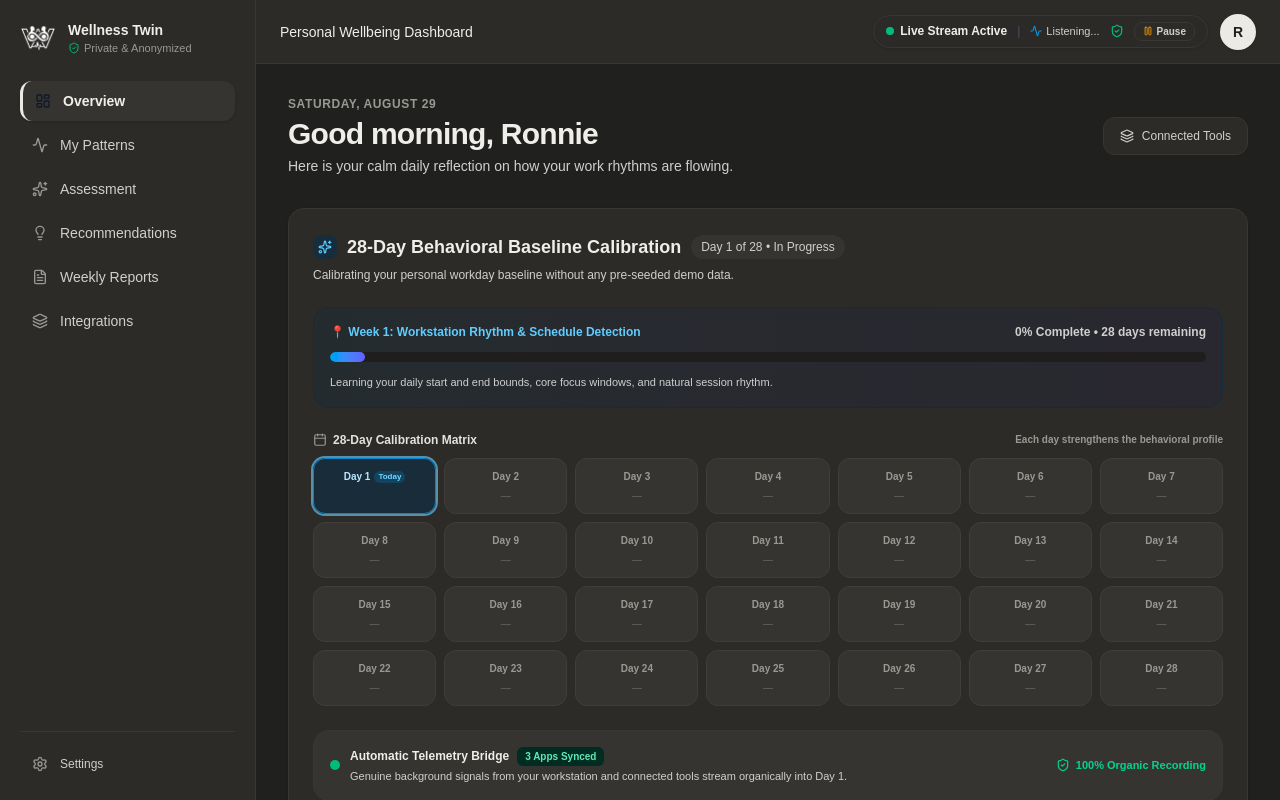
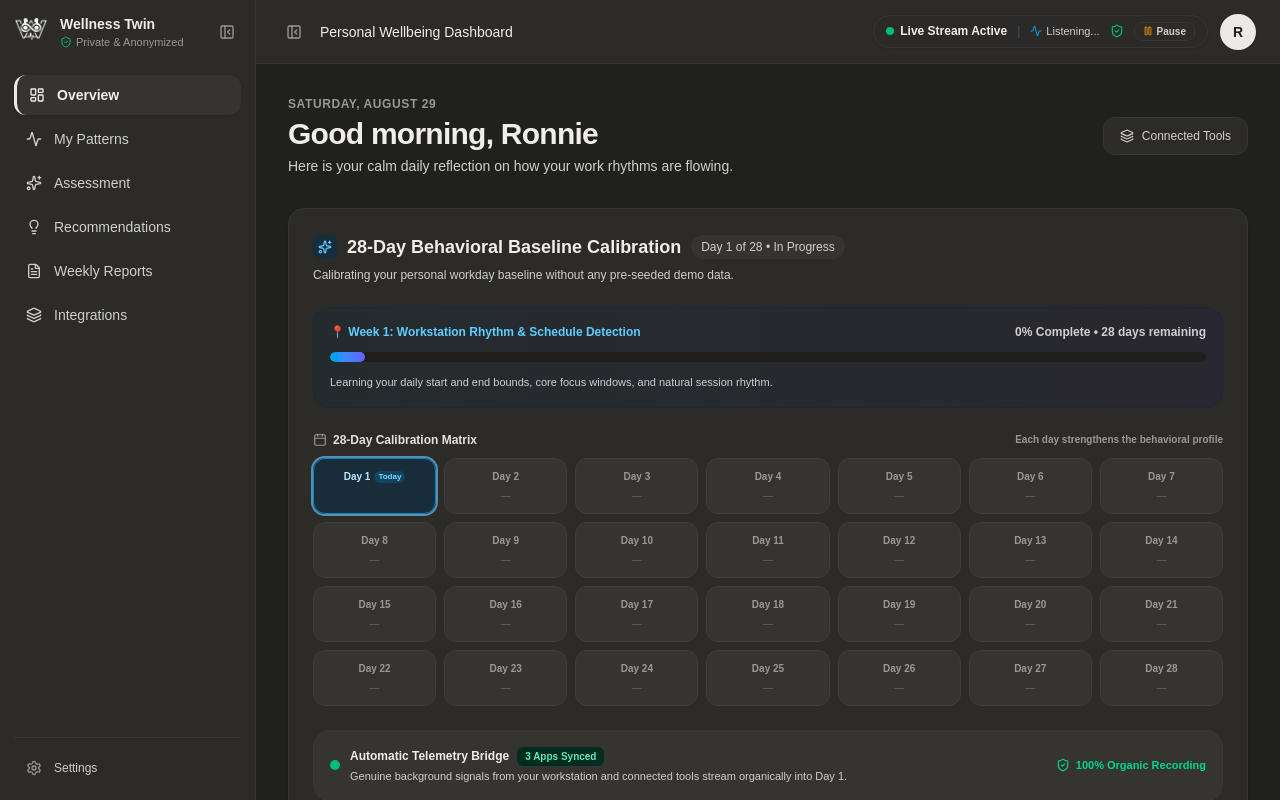
Before and after one commit to ronnielmharlssb-dot/ai-wellness-twin, a Next.js app: page /dashboard in a window 1280 px wide. Shown: the top 800 px of the page. Built offline with nearby package versions, Linux system fonts and the light colour scheme.

Commit message:
feat: make navigation sidebars collapsible and shrinkable with persistence

```diff
--- a/src/app/dashboard/DashboardNav.tsx
+++ b/src/app/dashboard/DashboardNav.tsx
@@ -11,87 +11,73 @@ import {
   Layers,
 } from "lucide-react";
 
-export default function DashboardNav() {
+interface DashboardNavProps {
+  collapsed?: boolean;
+}
+
+const navItems = [
+  {
+    href: "/dashboard",
+    label: "Overview",
+    icon: LayoutDashboard,
+  },
+  {
+    href: "/dashboard/patterns",
+    label: "My Patterns",
+    icon: Activity,
+  },
+  {
+    href: "/dashboard/assessment",
+    label: "Assessment",
+    icon: Sparkles,
+  },
+  {
+    href: "/dashboard/recommendations",
+    label: "Recommendations",
+    icon: Lightbulb,
+  },
+  {
+    href: "/dashboard/reports",
+    label: "Weekly Reports",
+    icon: FileText,
+  },
+  {
+    href: "/dashboard/integrations",
+    label: "Integrations",
+    icon: Layers,
+  },
+];
+
+export default function DashboardNav({ collapsed = false }: DashboardNavProps) {
   const pathname = usePathname();
 
   return (
     <nav aria-label="Dashboard navigation" className="space-y-1">
-      <NavItem
-        href="/dashboard"
-        active={pathname === "/dashboard"}
-        icon={<LayoutDashboard className="h-4 w-4 shrink-0 transition-transform duration-200" />}
-      >
-        Overview
-      </NavItem>
+      {navItems.map((item) => {
+        const Icon = item.icon;
+        const active = pathname === item.href;
 
-      <NavItem
-        href="/dashboard/patterns"
-        active={pathname === "/dashboard/patterns"}
-        icon={<Activity className="h-4 w-4 shrink-0 transition-transform duration-200" />}
-      >
-        My Patterns
-      </NavItem>
-
-      <NavItem
-        href="/dashboard/assessment"
-        active={pathname === "/dashboard/assessment"}
-        icon={<Sparkles className="h-4 w-4 shrink-0 transition-transform duration-200" />}
-      >
-        Assessment
-      </NavItem>
-
-      <NavItem
-        href="/dashboard/recommendations"
-        active={pathname === "/dashboard/recommendations"}
-        icon={<Lightbulb className="h-4 w-4 shrink-0 transition-transform duration-200" />}
-      >
-        Recommendations
-      </NavItem>
-
-      <NavItem
-        href="/dashboard/reports"
-        active={pathname === "/dashboard/reports"}
-        icon={<FileText className="h-4 w-4 shrink-0 transition-transform duration-200" />}
-      >
-        Weekly Reports
-      </NavItem>
-
-      <NavItem
-        href="/dashboard/integrations"
-        active={pathname === "/dashboard/integrations"}
-        icon={<Layers className="h-4 w-4 shrink-0 transition-transform duration-200" />}
-      >
-        Integrations
-      </NavItem>
-    </nav>
-  );
-}
-
-function NavItem({
-  href,
-  children,
-  icon,
-  active = false,
-}: {
-  href: string;
-  children: React.ReactNode;
-  icon: React.ReactNode;
-  active?: boolean;
-}) {
         return (
           <Link
-      href={href}
+            key={item.href}
+            href={item.href}
+            title={collapsed ? item.label : undefined}
             aria-current={active ? "page" : undefined}
-      className={`flex items-center gap-3 rounded-xl px-3 py-2.5 text-sm font-medium transition-all duration-200 ease-out ${
+            className={`flex items-center rounded-xl text-sm font-medium transition-all duration-200 ease-out ${
+              collapsed
+                ? "h-11 w-11 justify-center mx-auto"
+                : "gap-3 px-3 py-2.5"
+            } ${
               active
                 ? "bg-slate-900 text-white font-semibold shadow-sm dark:bg-white dark:text-slate-900"
                 : "text-slate-600 hover:bg-slate-100 hover:text-slate-900 dark:text-[#cfcfce] dark:hover:bg-[#353430] dark:hover:text-white"
             }`}
           >
-      <span className={active ? "text-white dark:text-slate-900" : "text-slate-400 dark:text-[#9a9893]"}>
-        {icon}
-      </span>
-      <span>{children}</span>
+            <Icon className="h-4 w-4 shrink-0 transition-transform duration-200" />
+            {!collapsed && <span className="truncate">{item.label}</span>}
           </Link>
         );
+      })}
+    </nav>
+  );
 }
--- a/src/app/dashboard/layout.tsx
+++ b/src/app/dashboard/layout.tsx
@@ -8,8 +8,11 @@ import MobileNav from "./MobileNav";
 import { UserHeaderButton } from "@/components/ui/user-header-button";
 import { LiveTelemetryIndicator } from "@/components/ui/live-telemetry-indicator";
 import { WellnessTwinLogo } from "@/components/ui/wellness-twin-logo";
-import { Settings, ShieldCheck } from "lucide-react";
+import { Settings, ShieldCheck, PanelLeftClose, PanelLeftOpen } from "lucide-react";
 import { getLocalSessionUser } from "@/lib/supabase/auth";
+import { Button } from "@/components/ui/button";
+
+const SIDEBAR_COLLAPSED_KEY = "wellness-sidebar-collapsed";
 
 export default function DashboardLayout({
   children,
@@ -18,6 +21,7 @@ export default function DashboardLayout({
 }) {
   const router = useRouter();
   const [isAuthorized, setIsAuthorized] = useState<boolean | null>(null);
+  const [isCollapsed, setIsCollapsed] = useState(false);
 
   useEffect(() => {
     const user = getLocalSessionUser();
@@ -32,7 +36,29 @@ export default function DashboardLayout({
       return;
     }
     setIsAuthorized(true);
+
+    // Load saved collapsed state
+    try {
+      const saved = localStorage.getItem(SIDEBAR_COLLAPSED_KEY);
+      if (saved !== null) {
+        setIsCollapsed(saved === "true");
+      }
+    } catch {
+      // ignore
+    }
   }, [router]);
+
+  const toggleSidebar = () => {
+    setIsCollapsed((prev) => {
+      const next = !prev;
+      try {
+        localStorage.setItem(SIDEBAR_COLLAPSED_KEY, String(next));
+      } catch {
+        // ignore
+      }
+      return next;
+    });
+  };
 
   if (!isAuthorized) {
     return (
@@ -44,48 +70,104 @@ export default function DashboardLayout({
       </div>
     );
   }
+
   return (
     <div className="min-h-screen bg-[#f7f8fa] dark:bg-[#20201e] transition-colors duration-300">
       <div className="flex min-h-screen">
-        <aside className="hidden w-64 shrink-0 border-r border-slate-200 bg-white dark:border-[#383734] dark:bg-[#2c2b28] md:flex md:flex-col sticky top-0 h-screen overflow-y-auto transition-colors duration-300">
-          <div className="flex h-full flex-col justify-between p-5">
+        {/* Collapsible Desktop Sidebar */}
+        <aside
+          className={`hidden shrink-0 border-r border-slate-200 bg-white dark:border-[#383734] dark:bg-[#2c2b28] md:flex md:flex-col sticky top-0 h-screen overflow-y-auto transition-all duration-300 ease-in-out ${
+            isCollapsed ? "w-[72px]" : "w-64"
+          }`}
+        >
+          <div className="flex h-full flex-col justify-between p-3.5">
             <div>
-              <div className="mb-6">
-                <div className="flex items-center gap-3">
-                  <WellnessTwinLogo size={36} />
+              {/* Brand & Collapse Toggle */}
+              <div className="mb-6 flex items-center justify-between">
+                <div className={`flex items-center gap-3 overflow-hidden ${isCollapsed ? "justify-center w-full" : ""}`}>
+                  <Link href="/dashboard" className="shrink-0" title="Wellness Twin Dashboard">
+                    <WellnessTwinLogo size={34} />
+                  </Link>
 
-                  <div>
-                    <p className="text-sm font-bold text-slate-900 dark:text-white">
-                      Wellness Twin
-                    </p>
+                  {!isCollapsed && (
+                    <div className="min-w-0 transition-opacity duration-200">
+                      <p className="text-sm font-bold text-slate-900 dark:text-white truncate">
+                        Wellness Twin
+                      </p>
 
-                    <p className="flex items-center gap-1 text-[11px] text-slate-400 dark:text-[#9a9893]">
-                      <ShieldCheck className="h-3 w-3 text-emerald-500" />
-                      Private & Anonymized
-                    </p>
-                  </div>
+                      <p className="flex items-center gap-1 text-[11px] text-slate-400 dark:text-[#9a9893] truncate">
+                        <ShieldCheck className="h-3 w-3 text-emerald-500 shrink-0" />
+                        Private & Anonymized
+                      </p>
+                    </div>
+                  )}
                 </div>
+
+                {!isCollapsed && (
+                  <button
+                    type="button"
+                    onClick={toggleSidebar}
+                    title="Collapse sidebar"
+                    className="rounded-lg p-1.5 text-slate-400 hover:bg-slate-100 hover:text-slate-700 dark:hover:bg-[#383734] dark:hover:text-slate-200 transition-colors shrink-0"
+                  >
+                    <PanelLeftClose className="h-4 w-4" />
+                  </button>
+                )}
               </div>
 
-              <DashboardNav />
+              {/* Collapsed Expand Trigger Button */}
+              {isCollapsed && (
+                <div className="mb-4 flex justify-center">
+                  <button
+                    type="button"
+                    onClick={toggleSidebar}
+                    title="Expand sidebar"
+                    className="rounded-xl p-2 text-slate-400 hover:bg-slate-100 hover:text-slate-700 dark:hover:bg-[#383734] dark:hover:text-slate-200 transition-colors"
+                  >
+                    <PanelLeftOpen className="h-4 w-4" />
+                  </button>
+                </div>
+              )}
+
+              {/* Navigation Items */}
+              <DashboardNav collapsed={isCollapsed} />
             </div>
 
-            <div className="mt-auto border-t border-slate-100 pt-4 dark:border-[#383734] space-y-1">
+            {/* Bottom Settings Link */}
+            <div className="mt-auto border-t border-slate-100 pt-3 dark:border-[#383734]">
               <Link
                 href="/settings"
-                className="flex items-center gap-3 rounded-xl px-3 py-2 text-xs font-medium text-slate-500 transition hover:bg-slate-50 hover:text-slate-900 dark:text-[#a6a6a6] dark:hover:bg-[#353430] dark:hover:text-white"
+                title={isCollapsed ? "Settings" : undefined}
+                className={`flex items-center rounded-xl text-xs font-medium text-slate-500 transition hover:bg-slate-50 hover:text-slate-900 dark:text-[#a6a6a6] dark:hover:bg-[#353430] dark:hover:text-white ${
+                  isCollapsed ? "h-11 w-11 justify-center mx-auto" : "gap-3 px-3 py-2.5"
+                }`}
               >
-                <Settings className="h-4 w-4 text-slate-400 dark:text-[#9a9893]" />
-                <span>Settings</span>
+                <Settings className="h-4 w-4 text-slate-400 dark:text-[#9a9893] shrink-0" />
+                {!isCollapsed && <span>Settings</span>}
               </Link>
             </div>
           </div>
         </aside>
 
+        {/* Main Content Area */}
         <div className="min-w-0 flex-1">
           <header className="relative flex h-16 items-center justify-between border-b border-slate-200 bg-white px-4 sm:px-6 dark:border-[#383734] dark:bg-[#2c2b28] transition-colors duration-300">
             <div className="flex items-center gap-3">
               <MobileNav />
+
+              {/* Desktop Quick Toggle Icon in Top Header */}
+              <button
+                type="button"
+                onClick={toggleSidebar}
+                title={isCollapsed ? "Expand sidebar" : "Collapse sidebar"}
+                className="hidden md:flex items-center justify-center rounded-lg p-1.5 text-slate-400 hover:bg-slate-100 hover:text-slate-700 dark:hover:bg-[#383734] dark:hover:text-slate-200 transition-colors"
+              >
+                {isCollapsed ? (
+                  <PanelLeftOpen className="h-4 w-4 text-sky-600 dark:text-[#60cdff]" />
+                ) : (
+                  <PanelLeftClose className="h-4 w-4" />
+                )}
+              </button>
 
               <p className="text-sm font-medium text-slate-900 dark:text-white">
                 Personal Wellbeing Dashboard
--- a/src/app/hr/layout.tsx
+++ b/src/app/hr/layout.tsx
@@ -6,9 +6,11 @@ import { useRouter } from "next/navigation";
 import HRNav from "./HRNav";
 import { UserHeaderButton } from "@/components/ui/user-header-button";
 import { WellnessTwinLogo } from "@/components/ui/wellness-twin-logo";
-import { Settings, ShieldCheck, Building2 } from "lucide-react";
+import { Settings, ShieldCheck, Building2, PanelLeftClose, PanelLeftOpen } from "lucide-react";
 import { getOrganizations, type Organization } from "@/lib/organizations/organizationManager";
 import { getLocalSessionUser } from "@/lib/supabase/auth";
+
+const HR_SIDEBAR_COLLAPSED_KEY = "wellness-hr-sidebar-collapsed";
 
 export default function HRLayout({
   children,
@@ -18,6 +20,7 @@ export default function HRLayout({
   const router = useRouter();
   const [isAuthorized, setIsAuthorized] = useState<boolean | null>(null);
   const [activeOrg, setActiveOrg] = useState<Organization | null>(null);
+  const [isCollapsed, setIsCollapsed] = useState(false);
 
   useEffect(() => {
     const user = getLocalSessionUser();
@@ -36,7 +39,29 @@ export default function HRLayout({
     if (orgs.length > 0) {
       setActiveOrg(orgs[0]);
     }
+
+    // Load saved collapsed state
+    try {
+      const saved = localStorage.getItem(HR_SIDEBAR_COLLAPSED_KEY);
+      if (saved !== null) {
+        setIsCollapsed(saved === "true");
+      }
+    } catch {
+      // ignore
+    }
   }, [router]);
+
+  const toggleSidebar = () => {
+    setIsCollapsed((prev) => {
+      const next = !prev;
+      try {
+        localStorage.setItem(HR_SIDEBAR_COLLAPSED_KEY, String(next));
+      } catch {
+        // ignore
+      }
+      return next;
+    });
+  };
 
   if (!isAuthorized) {
     return (
@@ -52,29 +77,50 @@ export default function HRLayout({
   return (
     <div className="min-h-screen bg-[#f7f8fa] dark:bg-[#20201e] transition-colors duration-300">
       <div className="flex min-h-screen">
-        <aside className="hidden w-64 shrink-0 border-r border-slate-200 bg-white dark:border-[#383734] dark:bg-[#2c2b28] md:flex md:flex-col sticky top-0 h-screen overflow-y-auto transition-colors duration-300">
-          <div className="flex h-full flex-col justify-between p-5">
+        {/* Collapsible Desktop Sidebar */}
+        <aside
+          className={`hidden shrink-0 border-r border-slate-200 bg-white dark:border-[#383734] dark:bg-[#2c2b28] md:flex md:flex-col sticky top-0 h-screen overflow-y-auto transition-all duration-300 ease-in-out ${
+            isCollapsed ? "w-[72px]" : "w-64"
+          }`}
+        >
+          <div className="flex h-full flex-col justify-between p-3.5">
             <div>
               {/* Header Brand */}
-              <div className="mb-6">
-                <div className="flex items-center gap-3">
-                  <WellnessTwinLogo size={36} />
+              <div className="mb-6 flex items-center justify-between">
+                <div className={`flex items-center gap-3 overflow-hidden ${isCollapsed ? "justify-center w-full" : ""}`}>
+                  <Link href="/hr" className="shrink-0" title="HR Workforce Portal">
+                    <WellnessTwinLogo size={34} />
+                  </Link>
 
-                  <div>
-                    <p className="text-sm font-bold text-slate-900 dark:text-white">
+                  {!isCollapsed && (
+                    <div className="min-w-0 transition-opacity duration-200">
+                      <p className="text-sm font-bold text-slate-900 dark:text-white truncate">
                         Wellness Twin
                       </p>
 
-                    <p className="flex items-center gap-1 text-[11px] text-slate-400 dark:text-[#9a9893]">
-                      <ShieldCheck className="h-3 w-3 text-emerald-500" />
+                      <p className="flex items-center gap-1 text-[11px] text-slate-400 dark:text-[#9a9893] truncate">
+                        <ShieldCheck className="h-3 w-3 text-emerald-500 shrink-0" />
                         HR Workforce Portal
                       </p>
                     </div>
+                  )}
+                </div>
+
+                {!isCollapsed && (
+                  <button
+                    type="button"
+                    onClick={toggleSidebar}
+                    title="Collapse sidebar"
+                    className="rounded-lg p-1.5 text-slate-400 hover:bg-slate-100 hover:text-slate-700 dark:hover:bg-[#383734] dark:hover:text-slate-200 transition-colors shrink-0"
+                  >
+                    <PanelLeftClose className="h-4 w-4" />
+                  </button>
+                )}
               </div>
 
               {/* Verified Organization Tag */}
-                {activeOrg && (
-                  <div className="mt-3.5 flex items-center justify-between rounded-xl border border-emerald-100 bg-emerald-50/70 px-3 py-2 text-[11px] dark:border-emerald-950/60 dark:bg-emerald-950/30">
+              {!isCollapsed && activeOrg && (
+                <div className="mb-4 flex items-center justify-between rounded-xl border border-emerald-100 bg-emerald-50/70 px-3 py-2 text-[11px] dark:border-emerald-950/60 dark:bg-emerald-950/30">
                   <div className="flex items-center gap-1.5 min-w-0">
                     <Building2 className="h-3.5 w-3.5 text-emerald-700 dark:text-emerald-400 shrink-0" />
                     <span className="font-bold text-emerald-900 dark:text-emerald-300 truncate">
@@ -86,26 +132,58 @@ export default function HRLayout({
                   </span>
                 </div>
               )}
+
+              {/* Collapsed Expand Trigger Button */}
+              {isCollapsed && (
+                <div className="mb-4 flex justify-center">
+                  <button
+                    type="button"
+                    onClick={toggleSidebar}
+                    title="Expand sidebar"
+                    className="rounded-xl p-2 text-slate-400 hover:bg-slate-100 hover:text-slate-700 dark:hover:bg-[#383734] dark:hover:text-slate-200 transition-colors"
+                  >
+                    <PanelLeftOpen className="h-4 w-4" />
+                  </button>
+                </div>
+              )}
+
+              <HRNav collapsed={isCollapsed} />
             </div>
 
-              <HRNav />
-            </div>
-
-            <div className="mt-auto border-t border-slate-100 pt-4 dark:border-[#383734] space-y-1">
+            {/* Bottom Settings Link */}
+            <div className="mt-auto border-t border-slate-100 pt-3 dark:border-[#383734]">
               <Link
                 href="/settings"
-                className="flex items-center gap-3 rounded-xl px-3 py-2 text-xs font-medium text-slate-500 transition hover:bg-slate-50 hover:text-slate-900 dark:text-[#a6a6a6] dark:hover:bg-[#353430] dark:hover:text-white"
+                title={isCollapsed ? "Settings" : undefined}
+                className={`flex items-center rounded-xl text-xs font-medium text-slate-500 transition hover:bg-slate-50 hover:text-slate-900 dark:text-[#a6a6a6] dark:hover:bg-[#353430] dark:hover:text-white ${
+                  isCollapsed ? "h-11 w-11 justify-center mx-auto" : "gap-3 px-3 py-2.5"
+                }`}
               >
-                <Settings className="h-4 w-4 text-slate-400 dark:text-[#9a9893]" />
-                <span>Settings</span>
+                <Settings className="h-4 w-4 text-slate-400 dark:text-[#9a9893] shrink-0" />
+                {!isCollapsed && <span>Settings</span>}
               </Link>
             </div>
           </div>
         </aside>
 
+        {/* Main Content Area */}
         <div className="min-w-0 flex-1">
           <header className="flex h-16 items-center justify-between border-b border-slate-200 bg-white px-4 sm:px-6 dark:border-[#383734] dark:bg-[#2c2b28] transition-colors duration-300">
-            <div>
+            <div className="flex items-center gap-3">
+              {/* Desktop Quick Toggle Icon in Top Header */}
+              <button
+                type="button"
+                onClick={toggleSidebar}
+                title={isCollapsed ? "Expand sidebar" : "Collapse sidebar"}
+                className="hidden md:flex items-center justify-center rounded-lg p-1.5 text-slate-400 hover:bg-slate-100 hover:text-slate-700 dark:hover:bg-[#383734] dark:hover:text-slate-200 transition-colors"
+              >
+                {isCollapsed ? (
+                  <PanelLeftOpen className="h-4 w-4 text-emerald-600 dark:text-emerald-400" />
+                ) : (
+                  <PanelLeftClose className="h-4 w-4" />
+                )}
+              </button>
+
               <p className="text-sm font-medium text-slate-900 dark:text-white">
                 Workforce Aggregate Portal
               </p>
```
Also changed, not shown: src/app/hr/HRNav.tsx (+15 -6 lines). Lines whose indentation alone changed are shown as unchanged.
